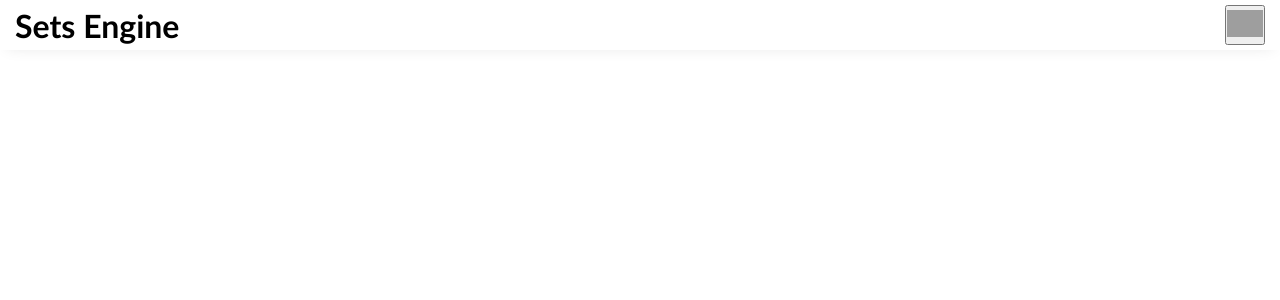
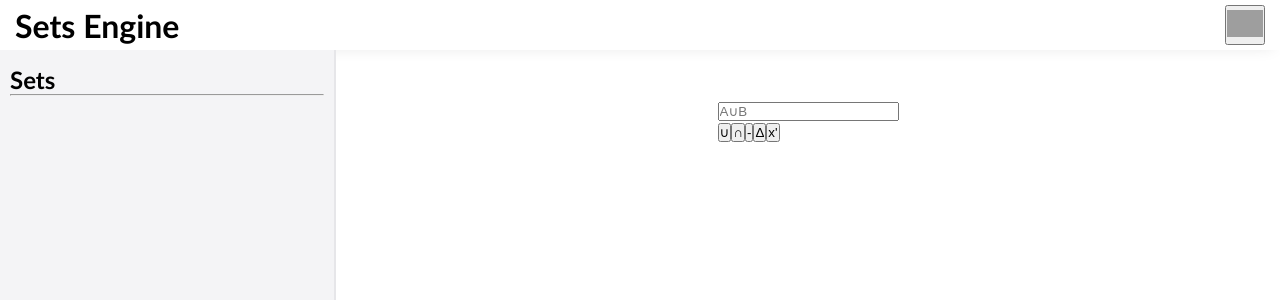
Before and after one commit to Manuel-2/SetsEngine, a Vue app: page / in a window 1280 px wide. Shown: the top 300 px of the page. Built offline with nearby package versions, Linux system fonts and the light colour scheme; grey boxes are pictures that could not be loaded.

Commit message:
estructura basica de la aplicacion

```diff
--- a/src/App.vue
+++ b/src/App.vue
@@ -11,6 +11,48 @@ export default {
 
 <template>
   <MainHeader></MainHeader>
+  <div class="playground">
+    <aside class="playground__info-panel">
+      <h2>Sets</h2>
+      <hr />
+    </aside>
+    <main>
+      <div class="playground__inputs">
+        <input type="text" placeholder="A&#8746;B" />
+        <div class="playground__keyboard">
+          <button class="playground__key">&#8746;</button>
+          <button class="playground__key">&#8745;</button>
+          <button class="playground__key">-</button>
+          <button class="playground__key">&#916;</button>
+          <button class="playground__key">x&#39;</button>
+        </div>
+      </div>
+      <div class="playground__resutls"></div>
+    </main>
+  </div>
 </template>
 
-<style></style>
+<style scoped>
+.playground {
+  display: flex;
+  height: calc(100vh - var(--header-height));
+
+  .playground__info-panel {
+    width: 35%;
+    min-width: 100px;
+    max-width: 450px;
+    max-height: 100%;
+    padding: 15px 10px;
+    background-color: var(--primary-color);
+    border-right: 2px solid var(--secondary-color);
+  }
+
+  main {
+    width: 100%;
+    display: flex;
+    flex-direction: column;
+    align-items: center;
+    padding-top: 50px;
+  }
+}
+</style>
--- a/src/assets/main.css
+++ b/src/assets/main.css
@@ -6,7 +6,7 @@
 
 body {
   min-height: 100vh;
-  font-family:  'Gill Sans', 'Gill Sans MT', Calibri, 'Trebuchet MS', sans-serif;
+  font-family: 'Gill Sans', 'Gill Sans MT', Calibri, 'Trebuchet MS', sans-serif;
 }
 
 
@@ -19,5 +19,5 @@ body {
   --danger-color: #ff5964;
 
   /* sizes */
-  --header-height:50px;
+  --header-height: 50px;
 }
```
Also changed, not shown: src/components/LeftPanel.vue (deleted), src/components/SetsInput.vue (deleted).
